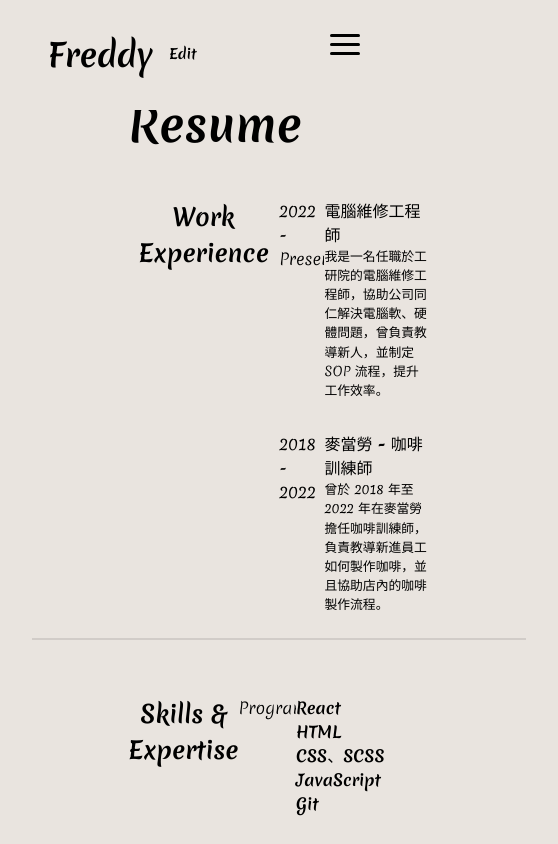
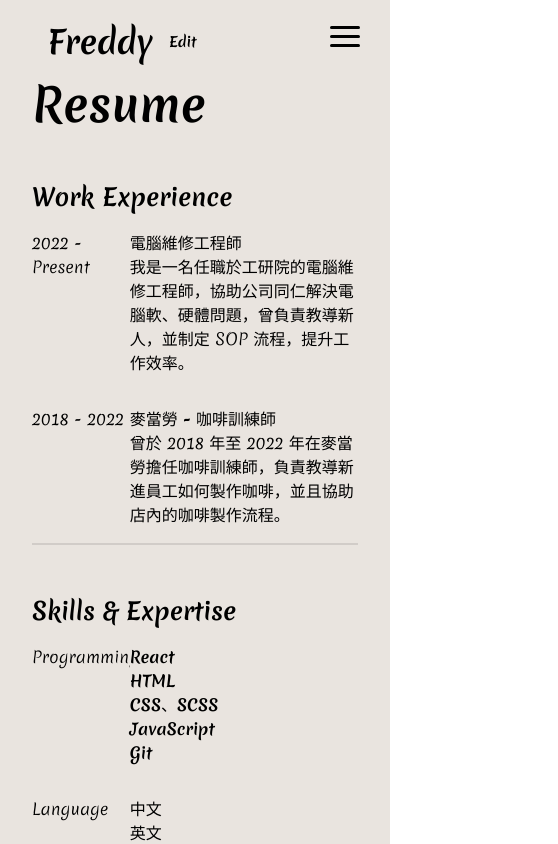
Before and after one commit to freddy990117/Personal-Portfolio-Website, a React (Vite) app: page /Resume in a window 390 px wide. Shown: the top 844 px of the page, 558 px wide, since content can reach past the window. Built offline with nearby package versions, Linux system fonts and the light colour scheme; a web font is replaced by a local one.

Commit message:
完成個人網頁開發

```diff
--- a/Layout.css
+++ b/Layout.css
@@ -14,7 +14,7 @@ body .l-header {
   top: 0;
   left: 0;
   width: 100%;
-  height: 13vh;
+  height: 10vh;
   z-index: 100;
 }
 body .l-header .title {
@@ -152,7 +152,7 @@ body .l-footer .navBar-footer .nav-footer .social-icons i {
   cursor: pointer;
 }
 body .layout-container .outlet-containter {
-  padding: 60px 0;
+  padding: 3rem 0 1rem 0;
 }
 body .page {
   display: flex;
@@ -266,7 +266,7 @@ body .line {
   .l-header .HamburgerMenu {
     position: absolute;
     right: 2rem;
-    top: 2rem;
+    top: 1.5rem;
     display: flex;
     flex-direction: column;
     z-index: 999;
@@ -277,7 +277,19 @@ body .line {
     margin: 2px;
     background-color: black;
   }
+  .l-header .navBar-header {
+    opacity: 0;
+    transform: translateY(-20px);
+    transition: all 0.5s ease;
+    pointer-events: none;
+  }
+  .l-header .navBar-header .nav-header {
+    display: none;
+  }
   .l-header .navBar-header.open {
+    opacity: 1;
+    transform: translateY(0);
+    pointer-events: auto;
     display: flex;
     flex-direction: column;
     position: absolute;
@@ -297,25 +309,12 @@ body .line {
     justify-content: center;
     align-items: center;
   }
-  .l-header .navBar-header .nav-header {
-    display: none;
-  }
   .l-main .main-info {
-    margin-top: 1rem;
+    display: flex;
     flex-direction: column;
   }
   .l-main .main-info .main-picture {
-    width: 50%;
-    height: 50%;
-  }
-  .l-main .main-info .main-aboutme {
-    width: 100%;
-  }
-  .l-main .main-info .main-aboutme .info h3 {
-    font-size: 1.5rem;
-  }
-  .l-main .main-info .main-aboutme .navBar-main .nav-main {
-    padding: 1rem;
+    margin: 1rem;
   }
   .l-footer .navBar-footer {
     display: flex;
@@ -331,25 +330,22 @@ body .line {
     font-size: 1rem;
     margin-right: 1rem;
   }
-  .page {
-    padding: 0.5rem 1rem;
+  .outlet-containter .page {
+    padding: 0;
+    margin: 0;
+    display: flex;
+    justify-content: start;
   }
-  .page .info .left h2 {
-    font-size: 1.2rem;
+  .outlet-containter .page .info {
+    display: flex;
+    flex-direction: column;
+    justify-content: space-around;
   }
-  .page .info .right .time h3 {
-    font-size: 1rem;
+  .outlet-containter .page .project-info {
+    display: flex;
+    flex-direction: column;
   }
-  .page .info .right .job p {
-    font-size: 0.8rem;
-  }
-  .page .project-info .project-left a h2 {
-    font-size: 1.2rem;
-  }
-  .page .project-info .project-left h3 {
-    font-size: 1rem;
-  }
-  .page .project-info .project-left p {
-    font-size: 0.8rem;
+  .outlet-containter .page .project-info .project-left h3 {
+    margin: 1rem;
   }
 }/*# sourceMappingURL=Layout.css.map */
--- a/Layout.jsx
+++ b/Layout.jsx
@@ -34,9 +34,6 @@ const Header = () => {
   // 設定 Hamburger 狀態
   const [open, isOpen] = useState(false);
 
-  const handleOpen = () => {
-    isOpen(false);
-  };
   return (
     <div className="l-header">
       <div className="title">
@@ -52,6 +49,7 @@ const Header = () => {
         <span className="menu-line"></span>
         <span className="menu-line"></span>
       </div>
+      {/* 如果狀態是 open，就變成 RWD 的樣式 */}
       <div className={`navBar-header ${open ? "open" : ""}`}>
         {navs.map((nav, index) => (
           <div
@@ -59,7 +57,7 @@ const Header = () => {
             className="nav-header"
             onClick={() => {
               navigate(nav.path);
-              handleOpen();
+              isOpen(false);
             }}
           >
             {nav.name}
--- a/Layout.scss
+++ b/Layout.scss
@@ -16,7 +16,7 @@ body {
     top: 0;
     left: 0;
     width: 100%;
-    height: 13vh;
+    height: 10vh;
     z-index: 100;
     .title {
       display: flex;
@@ -178,7 +178,7 @@ body {
   // Layout.jsx 設定
   .layout-container {
     .outlet-containter {
-      padding: 60px 0;
+      padding: 3rem 0 1rem 0;
     }
   }
   // Resume.jsx 設定
@@ -299,7 +299,7 @@ body {
     .HamburgerMenu {
       position: absolute;
       right: 2rem;
-      top: 2rem;
+      top: 1.5rem;
       display: flex;
       flex-direction: column;
       z-index: 999;
@@ -311,7 +311,17 @@ body {
       }
     }
     .navBar-header {
+      opacity: 0;
+      transform: translateY(-20px);
+      transition: all 0.5s ease;
+      pointer-events: none; //關閉點擊功能
+      .nav-header {
+        display: none;
+      }
       &.open {
+        opacity: 1;
+        transform: translateY(0);
+        pointer-events: auto;
         display: flex;
         flex-direction: column;
         position: absolute;
@@ -331,32 +341,15 @@ body {
           align-items: center;
         }
       }
-      .nav-header {
-        display: none;
-      }
     }
   }
   // 首頁的 RWD
   .l-main {
     .main-info {
-      margin-top: 1rem;
+      display: flex;
       flex-direction: column;
       .main-picture {
-        width: 50%;
-        height: 50%;
-      }
-      .main-aboutme {
-        width: 100%;
-        .info {
-          h3 {
-            font-size: 1.5rem;
-          }
-        }
-        .navBar-main {
-          .nav-main {
-            padding: 1rem;
-          }
-        }
+        margin: 1rem;
       }
     }
   }
@@ -377,39 +370,25 @@ body {
       }
     }
   }
-  .page {
-    padding: 0.5rem 1rem;
-    .info {
-      .left {
-        h2 {
-          font-size: 1.2rem;
-        }
+  // outlet 的 RWD
+  .outlet-containter {
+    .page {
+      padding: 0;
+      margin: 0;
+      display: flex;
+      justify-content: start;
+      .info {
+        display: flex;
+        flex-direction: column;
+        justify-content: space-around;
       }
-      .right {
-        .time {
+      .project-info {
+        display: flex;
+        flex-direction: column;
+        .project-left {
           h3 {
-            font-size: 1rem;
+            margin: 1rem;
           }
-        }
-        .job {
-          p {
-            font-size: 0.8rem;
-          }
-        }
-      }
-    }
-    .project-info {
-      .project-left {
-        a {
-          h2 {
-            font-size: 1.2rem;
-          }
-        }
-        h3 {
-          font-size: 1rem;
-        }
-        p {
-          font-size: 0.8rem;
         }
       }
     }
--- a/src/Pages/Project.jsx
+++ b/src/Pages/Project.jsx
@@ -11,7 +11,6 @@ const My_Project = () => {
           <a href="https://github.com/freddy990117/Pexel-Picture-Project">
             <h2>Project 1 - Pexel Picture Search</h2>
           </a>
-          <br />
           <h3>
             這個專案使用 React 撰寫，並使用 Axios 訪問 Pexel
             API來搜尋和顯示圖片。
@@ -40,7 +39,6 @@ const My_Project = () => {
           <a href="https://github.com/freddy990117/All-Project/tree/main/Project_14%20Animated%20Navigation">
             <h2>Project 2 - Login Page</h2>
           </a>
-          <br />
           <h3>
             這個專案使用 SCSS 撰寫，並應用了 SCSS
             的變數、巢狀結構等功能來簡化樣式管理。
```
Also changed, not shown: 1 other file (tests, documents, lock files or other folders).
